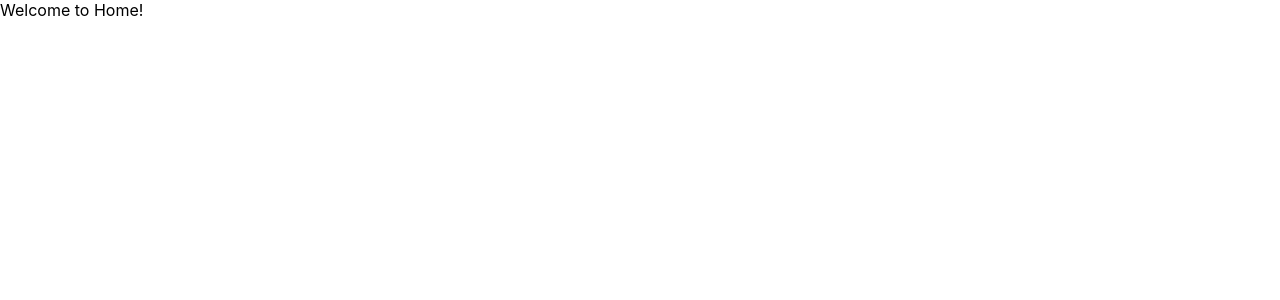
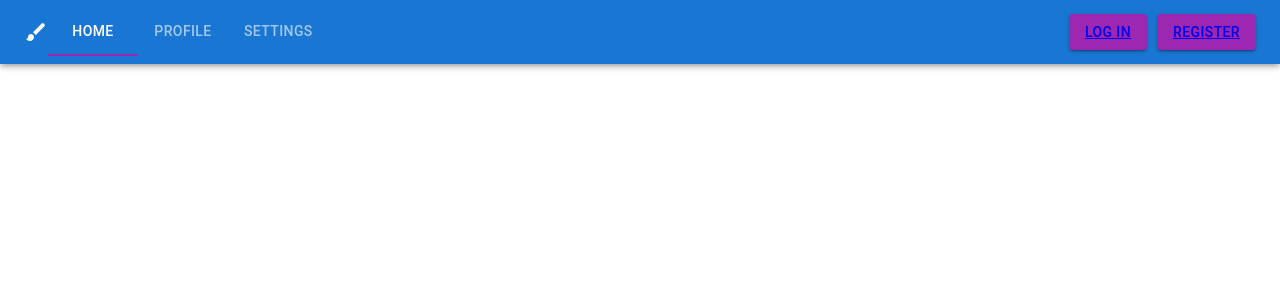
Before and after one commit to Kurcell/doodle-client, a React (Create React App) app: page / in a window 1280 px wide. Shown: the top 300 px of the page. Built offline with nearby package versions, Linux system fonts and the light colour scheme.

Commit message:
Added basic navigation bar

```diff
--- a/package.json
+++ b/package.json
@@ -3,6 +3,11 @@
   "version": "0.1.0",
   "private": true,
   "dependencies": {
+    "@emotion/react": "^11.10.4",
+    "@emotion/styled": "^11.10.4",
+    "@mui/icons-material": "^5.10.9",
+    "@mui/lab": "^5.0.0-alpha.104",
+    "@mui/material": "^5.10.10",
     "@testing-library/jest-dom": "^5.16.5",
     "@testing-library/react": "^13.4.0",
     "@testing-library/user-event": "^13.5.0",
--- /dev/null
+++ b/src/components/NavBar.js
@@ -0,0 +1,38 @@
+import React, {useState} from 'react';
+import {AppBar, Button, Tab, Tabs, Toolbar} from "@mui/material";
+import BrushIcon from '@mui/icons-material/Brush';
+import {Link} from "react-router-dom";
+
+const Header = () => {
+    const [selectedTab, setSelectedTab] = useState("home");
+
+    return (
+        <React.Fragment>
+            <AppBar>
+                <Toolbar>
+                    <BrushIcon/>
+
+                    <Tabs
+                        value={selectedTab}
+                        onChange={(e, selectedTab)=> setSelectedTab(selectedTab)}
+                        textColor= "inherit"
+                        indicatorColor="secondary">
+                        <Tab label="home" value="home"/>
+                        <Tab label="profile" value="profile"/>
+                        <Tab label="settings" value="settings"/>
+                    </Tabs>
+
+                    <Button variant="contained" color="secondary" sx={{marginLeft: "auto"}}>
+                        <Link to="/login">Log In</Link>
+                    </Button>
+
+                    <Button variant="contained" color="secondary" sx={{marginLeft: "10px"}}>
+                        <Link to="/register">Register</Link>
+                    </Button>
+                </Toolbar>
+            </AppBar>
+        </React.Fragment>
+    )
+}
+
+export default Header;
--- a/src/views/Home/Home.js
+++ b/src/views/Home/Home.js
@@ -1,8 +1,11 @@
 import React from 'react'
+import NavBar from "../../components/NavBar";
 
 const Home = () => {
     return (
-        <>Welcome to Home!</>
+        <div>
+            <NavBar/>
+        </div>
     )
 }
 
```
Also changed, not shown: 1 other file (tests, documents, lock files or other folders).
